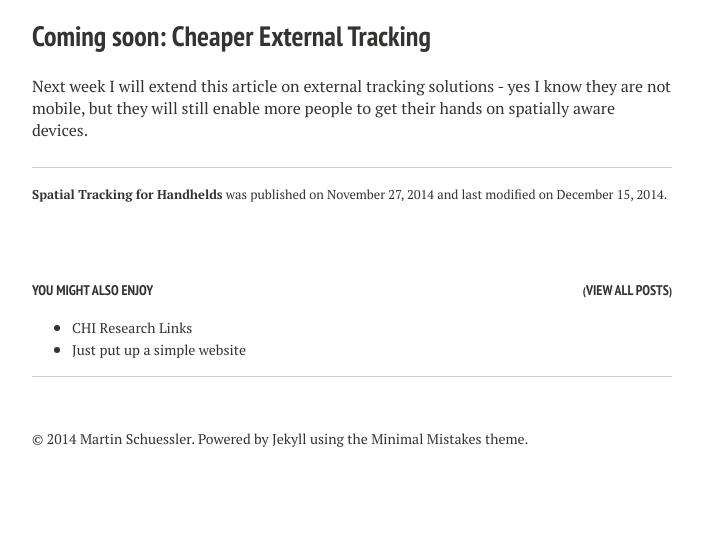
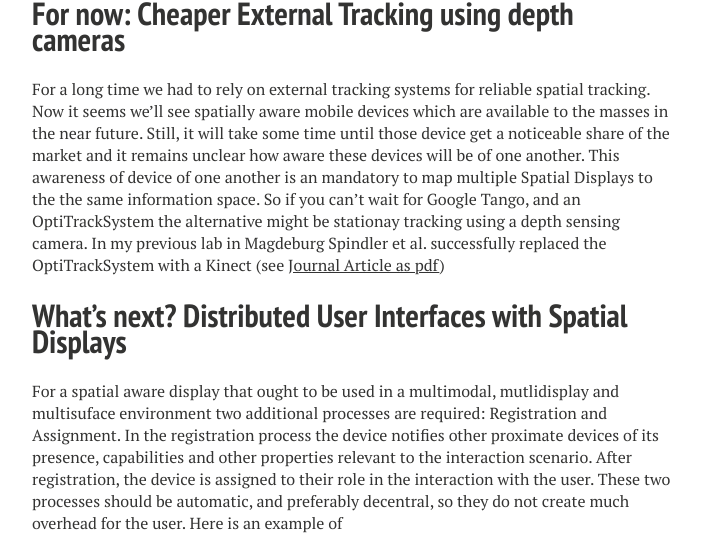
Before and after one commit to mschuessler/mschuessler.github.io, a Jekyll site: the page built from _posts/2014-11-27-SpatialTrackingForHandhelds.md, in a window 1280 px wide and 1400 px high, scrolled down 3988 px. Shown: the part 268-828 px from the top of the window, without its empty margins (288-991 px from the left). Built offline with Jekyll 4.4.1, drawn with Linux system fonts in a browser that asks for light colours; nearby versions of some CDN libraries; before the commit the page ends 4753 px from its top, so only the background shows below that; some of the changed text lies outside the part shown; grey boxes are pictures that could not be loaded.

Commit message:
wrote a lot about distributed interfaces

```diff
--- a/_posts/2014-11-27-SpatialTrackingForHandhelds.md
+++ b/_posts/2014-11-27-SpatialTrackingForHandhelds.md
@@ -71,8 +71,18 @@ If you want to build a spatial displays yourself, without using a depth camera,
 
 <iframe width="560" height="315" src="//www.youtube.com/embed/GnuQzP3gty4?rel=0" frameborder="0" allowfullscreen></iframe>
 
+# For now: Cheaper External Tracking using depth cameras
+For a long time we had to rely on external tracking systems for reliable spatial tracking. Now it seems we'll see spatially aware mobile devices which are available to the masses in the near future. Still, it will take some time until those device get a noticeable share of the market and it remains unclear how aware these devices will be of one another. This awareness of device of one another is an mandatory to map multiple Spatial Displays to the the same information space. So if you can't wait for Google Tango, and an OptiTrackSystem the alternative might be stationay tracking using a depth sensing camera. In my previous lab in Magdeburg Spindler et al. successfully replaced the OptiTrackSystem with a Kinect (see [Journal Article as pdf](http://imld.de/cnt/uploads/PuCTangibleDisplaysForTheMasses.pdf))
 
 
 
-##Coming soon: Cheaper External Tracking
-Next week I will extend this article on external tracking solutions - yes I know they are not mobile, but they will still enable more people to get their hands on spatially aware devices.
+# What's next? Distributed User Interfaces with Spatial Displays
+For a spatial aware display that ought to be used in a multimodal, mutlidisplay and multisuface environment two additional processes are required: Registration and Assignment.
+In the registration process the device  notifies other proximate devices of its presence, capabilities and other properties relevant to the interaction scenario. After registration, the device is assigned to their role in the interaction with the user. These two processes should be automatic, and preferably decentral, so they do not create much overhead for the user. Here is an example of
+
+<iframe width="560" height="315" src="//www.youtube.com/embed/AyL_s6N6rNI?rel=0" frameborder="0" allowfullscreen></iframe>
+
+Quite a bit of work has been done on these collaborative enviroments
+
+- unified mapping among the devices
+-
```
